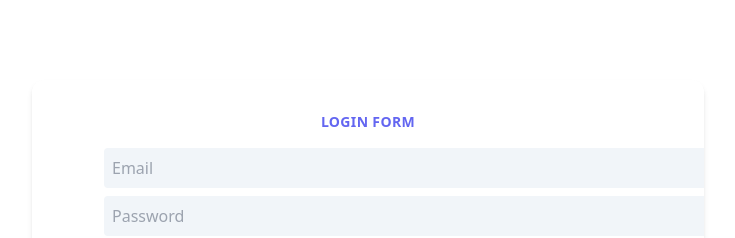
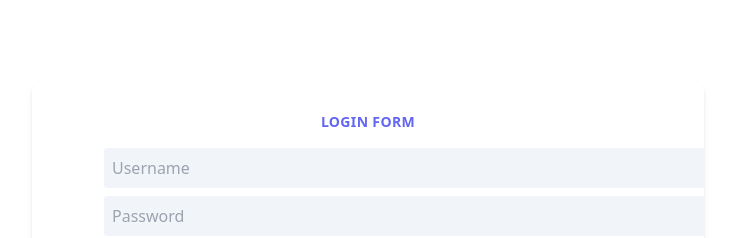
Before and after one commit to AllanKariuki/react-frontend-test, a React (Create React App) app: page / in a window 1280 px wide. Shown: the top 238 px of the page, without its empty margins (272-1007 px from the left). Built offline with nearby package versions, Linux system fonts and the light colour scheme.

Commit message:
auth conf

```diff
--- a/src/pages/Login.jsx
+++ b/src/pages/Login.jsx
@@ -44,8 +44,8 @@ const Login = () => {
                     </div>
                     <form className="mt-2 xl:ml-10 md:mx-auto w-full" onSubmit={handleSubmit}>
                         <input
-                            type="email"
-                            placeholder="Email"
+                            type="text"
+                            placeholder="Username"
                             onChange={(e) => setState({...state, email: e.target.value})}
                             className="w-full p-2 border border-none outline outline-0 bg-slate-100 rounded mt-2"
                         />
```
